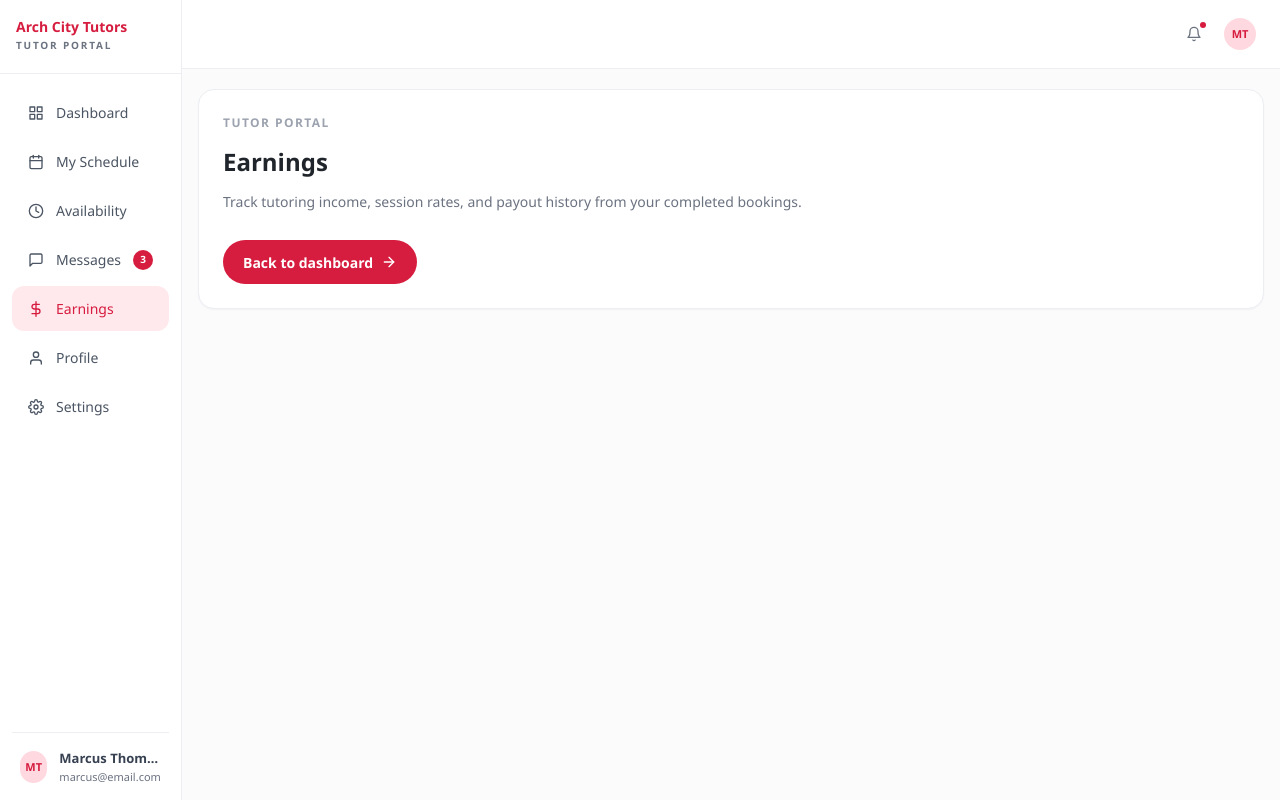
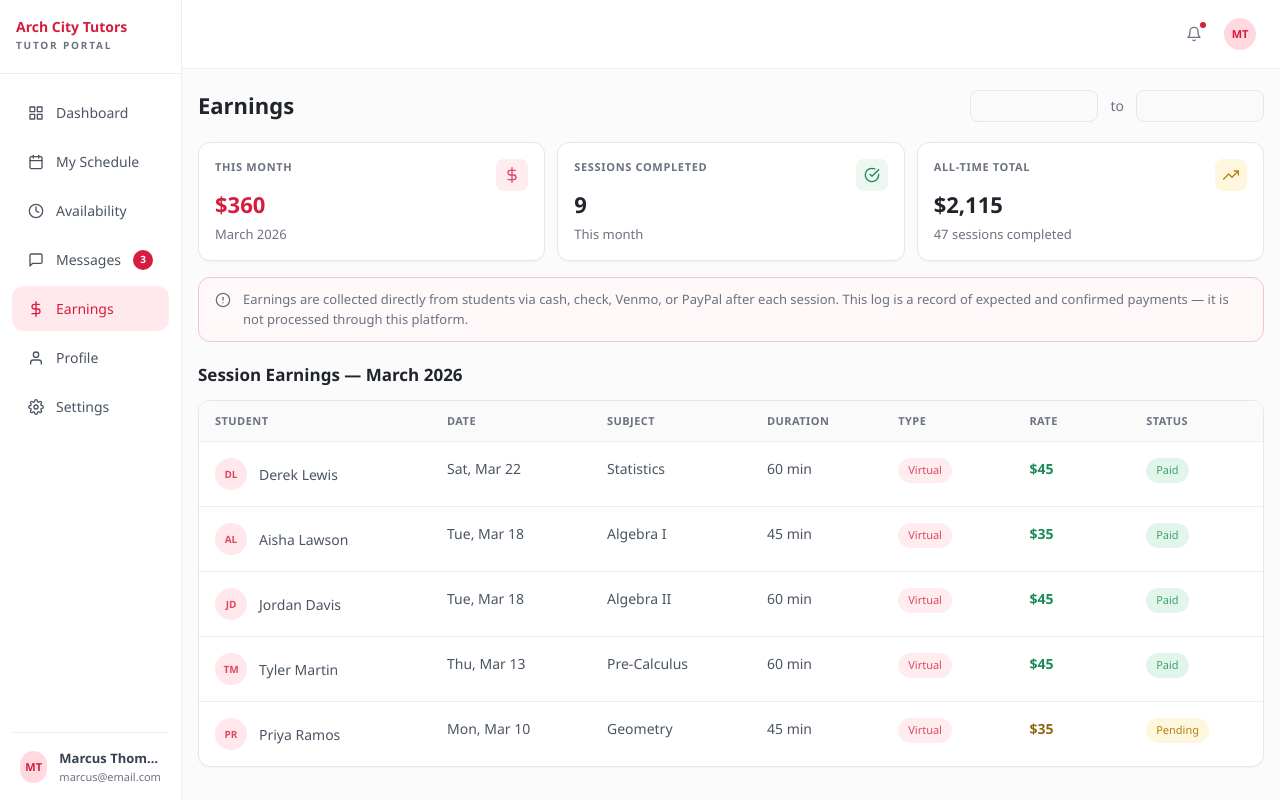
Before and after one commit to mmiskatul/arch-city, a Next.js app: page /tutor-dashboard/earnings in a window 1280 px wide. Built offline with nearby package versions, Linux system fonts and the light colour scheme.

Commit message:
create the profile routes

```diff
--- a/app/tutor-dashboard/earnings/page.tsx
+++ b/app/tutor-dashboard/earnings/page.tsx
@@ -1,10 +1,5 @@
-import { TutorSectionPage } from "@/components/tutor/tutor-section-page";
+import { TutorEarningsPage } from "@/components/tutor/tutor-earnings-page";
 
 export default function TutorEarningsRoute() {
-  return (
-    <TutorSectionPage
-      title="Earnings"
-      description="Track tutoring income, session rates, and payout history from your completed bookings."
-    />
-  );
+  return <TutorEarningsPage />;
 }
--- /dev/null
+++ b/components/tutor/tutor-earnings-page.tsx
@@ -0,0 +1,163 @@
+import type { IconType } from "react-icons";
+import {
+  FiAlertCircle,
+  FiCheckCircle,
+  FiDollarSign,
+  FiTrendingUp,
+} from "react-icons/fi";
+
+import { TutorShell } from "@/components/tutor/tutor-shell";
+import {
+  tutorEarningsRows,
+  tutorEarningsSummary,
+  type TutorEarningRow,
+} from "@/lib/tutor/earnings-data";
+
+type SummaryCard = {
+  title: string;
+  value: string;
+  subtitle: string;
+  icon: IconType;
+  iconClassName: string;
+  valueClassName?: string;
+};
+
+const summaryCards: SummaryCard[] = [
+  {
+    title: "This Month",
+    value: tutorEarningsSummary.thisMonth,
+    subtitle: tutorEarningsSummary.thisMonthLabel,
+    icon: FiDollarSign,
+    iconClassName: "bg-[#ffecef] text-[#d94a62]",
+    valueClassName: "text-[#d61c3f]",
+  },
+  {
+    title: "Sessions Completed",
+    value: tutorEarningsSummary.sessionsCompletedThisMonth,
+    subtitle: "This month",
+    icon: FiCheckCircle,
+    iconClassName: "bg-[#ebf7ef] text-[#1b8a5a]",
+    valueClassName: "text-[#1b8a5a]",
+  },
+  {
+    title: "All-Time Total",
+    value: tutorEarningsSummary.allTimeTotal,
+    subtitle: `${tutorEarningsSummary.allTimeSessions} sessions completed`,
+    icon: FiTrendingUp,
+    iconClassName: "bg-[#fff6de] text-[#b58112]",
+  },
+];
+
+function SummaryCardView({ card }: { card: SummaryCard }) {
+  const Icon = card.icon;
+
+  return (
+    <article className="rounded-[12px] border border-[#e7e7eb] bg-white p-4 shadow-[0_1px_2px_rgba(15,23,42,0.04)]">
+      <div className="flex items-start justify-between gap-4">
+        <div>
+          <p className="text-[11px] font-bold uppercase tracking-[0.06em] text-[#6b7280]">
+            {card.title}
+          </p>
+          <p className={`mt-3 text-[22px] font-bold text-[#20242b] ${card.valueClassName ?? ""}`}>
+            {card.value}
+          </p>
+          <p className="mt-1 text-[13px] text-[#6b7280]">{card.subtitle}</p>
+        </div>
+        <span className={`flex h-8 w-8 items-center justify-center rounded-lg ${card.iconClassName}`}>
+          <Icon className="h-4 w-4" />
+        </span>
+      </div>
+    </article>
+  );
+}
+
+function typeClass(type: TutorEarningRow["type"]) {
+  return type === "Virtual"
+    ? "bg-[#ffecef] text-[#d94a62]"
+    : "bg-[#f1f1f1] text-[#6b7280]";
+}
+
+function statusClass(status: TutorEarningRow["status"]) {
+  return status === "Paid"
+    ? "bg-[#e2f5ea] text-[#41a16f]"
+    : "bg-[#fff6de] text-[#b58112]";
+}
+
+export function TutorEarningsPage() {
+  return (
+    <TutorShell>
+      <div className="w-full px-2 sm:px-3 lg:px-4">
+        <div className="flex flex-col gap-4 lg:flex-row lg:items-center lg:justify-between">
+          <h1 className="text-[18px] font-bold text-[#20242b] sm:text-[22px]">Earnings</h1>
+
+          <div className="flex items-center gap-3 text-[14px] text-[#6b7280]">
+            <div className="h-8 w-[128px] rounded-lg border border-[#e5e7eb] bg-[#fafafa]" />
+            <span>to</span>
+            <div className="h-8 w-[128px] rounded-lg border border-[#e5e7eb] bg-[#fafafa]" />
+          </div>
+        </div>
+
+        <section className="mt-5 grid gap-3 lg:grid-cols-3">
+          {summaryCards.map((card) => (
+            <SummaryCardView key={card.title} card={card} />
+          ))}
+        </section>
+
+        <div className="mt-4 flex items-start gap-3 rounded-[12px] border border-[#f1c6cf] bg-[#fff8f9] px-4 py-3 text-[13px] text-[#6b7280]">
+          <FiAlertCircle className="mt-0.5 h-4 w-4 shrink-0 text-[#6b7280]" />
+          <p>
+            Earnings are collected directly from students via cash, check, Venmo, or PayPal after each session. This log is a record of expected and confirmed payments — it is not processed through this platform.
+          </p>
+        </div>
+
+        <section className="mt-5">
+          <h2 className="text-[17px] font-bold text-[#20242b]">Session Earnings — March 2026</h2>
+
+          <div className="mt-3 overflow-hidden rounded-[12px] border border-[#e7e7eb] bg-white shadow-[0_1px_2px_rgba(15,23,42,0.04)]">
+            <div className="grid grid-cols-[1.5fr_1fr_1fr_0.8fr_0.8fr_0.7fr_0.7fr] gap-4 border-b border-[#eceef2] bg-[#fafafb] px-4 py-3 text-[11px] font-bold uppercase tracking-[0.04em] text-[#6b7280]">
+              <span>Student</span>
+              <span>Date</span>
+              <span>Subject</span>
+              <span>Duration</span>
+              <span>Type</span>
+              <span>Rate</span>
+              <span>Status</span>
+            </div>
+
+            <div className="divide-y divide-[#eceef2]">
+              {tutorEarningsRows.map((row) => (
+                <div
+                  key={row.id}
+                  className="grid grid-cols-[1.5fr_1fr_1fr_0.8fr_0.8fr_0.7fr_0.7fr] gap-4 px-4 py-4 text-[14px] text-[#4b5563]"
+                >
+                  <div className="flex items-center gap-3">
+                    <span className="flex h-8 w-8 shrink-0 items-center justify-center rounded-full bg-[#ffe7eb] text-[10px] font-bold text-[#d94a62]">
+                      {row.studentInitials}
+                    </span>
+                    <span className="font-medium text-[#4b5563]">{row.studentName}</span>
+                  </div>
+                  <div>{row.date}</div>
+                  <div>{row.subject}</div>
+                  <div>{row.duration}</div>
+                  <div>
+                    <span className={`inline-flex rounded-full px-2.5 py-1 text-[11px] font-medium ${typeClass(row.type)}`}>
+                      {row.type}
+                    </span>
+                  </div>
+                  <div className={`font-semibold ${row.status === "Paid" ? "text-[#1b8a5a]" : "text-[#8f6a16]"}`}>
+                    {row.rate}
+                  </div>
+                  <div>
+                    <span className={`inline-flex rounded-full px-2.5 py-1 text-[11px] font-medium ${statusClass(row.status)}`}>
+                      {row.status}
+                    </span>
+                  </div>
+                </div>
+              ))}
+            </div>
+          </div>
+        </section>
+      </div>
+    </TutorShell>
+  );
+}
--- a/components/tutor/tutor-messages-page.tsx
+++ b/components/tutor/tutor-messages-page.tsx
@@ -36,14 +36,28 @@ function MessageBubble({
 }
 
 export function TutorMessagesPage() {
+  const [threads, setThreads] = useState(tutorMessageThreads);
   const [activeThreadId, setActiveThreadId] = useState(tutorMessageThreads[0]?.id ?? "");
   const activeThread = useMemo(
-    () => tutorMessageThreads.find((thread) => thread.id === activeThreadId) ?? tutorMessageThreads[0],
-    [activeThreadId],
+    () => threads.find((thread) => thread.id === activeThreadId) ?? threads[0],
+    [activeThreadId, threads],
+  );
+  const unreadTotal = useMemo(
+    () => threads.reduce((total, thread) => total + thread.unreadCount, 0),
+    [threads],
   );
 
+  function handleOpenThread(threadId: string) {
+    setActiveThreadId(threadId);
+    setThreads((current) =>
+      current.map((thread) =>
+        thread.id === threadId ? { ...thread, unreadCount: 0 } : thread,
+      ),
+    );
+  }
+
   return (
-    <TutorShell>
+    <TutorShell messagesUnreadCountOverride={unreadTotal}>
       <div className="w-full px-2 sm:px-3 lg:px-4">
         <h1 className="pb-5 text-[18px] font-bold text-[#20242b] sm:text-[22px]">Messages</h1>
 
@@ -61,14 +75,14 @@ export function TutorMessagesPage() {
             </div>
 
             <div className="divide-y divide-[#eceef2]">
-              {tutorMessageThreads.map((thread) => {
+              {threads.map((thread) => {
                 const active = thread.id === activeThread?.id;
 
                 return (
                   <button
                     key={thread.id}
                     type="button"
-                    onClick={() => setActiveThreadId(thread.id)}
+                    onClick={() => handleOpenThread(thread.id)}
                     className={`flex w-full items-start gap-3 border-l-2 px-4 py-3 text-left ${
                       active ? "border-[#d61c3f] bg-[#fff1f4]" : "border-transparent bg-white"
                     }`}
--- a/components/tutor/tutor-shell.tsx
+++ b/components/tutor/tutor-shell.tsx
@@ -79,7 +79,13 @@ function SidebarLink({ item, active }: { item: NavItem; active: boolean }) {
   );
 }
 
-export function TutorShell({ children }: { children: ReactNode }) {
+export function TutorShell({
+  children,
+  messagesUnreadCountOverride,
+}: {
+  children: ReactNode;
+  messagesUnreadCountOverride?: number;
+}) {
   const pathname = usePathname();
   const useCompactHeader =
     pathname.startsWith(`${TUTOR_SCHEDULE_ROUTE}/`) ||
@@ -91,6 +97,19 @@ export function TutorShell({ children }: { children: ReactNode }) {
       TUTOR_PROFILE_ROUTE,
       TUTOR_SETTINGS_ROUTE,
     ].includes(pathname);
+  const resolvedMessagesUnreadCount =
+    messagesUnreadCountOverride ?? tutorMessagesUnreadCount;
+  const resolvedMenuItems: NavItem[] = menuItems.map((item) =>
+    item.href === TUTOR_MESSAGES_ROUTE
+      ? {
+          ...item,
+          badge:
+            resolvedMessagesUnreadCount > 0
+              ? String(resolvedMessagesUnreadCount)
+              : undefined,
+        }
+      : item,
+  );
 
   return (
     <main className="min-h-screen bg-[#fbfbfc] text-[#1f2937]">
@@ -110,7 +129,7 @@ export function TutorShell({ children }: { children: ReactNode }) {
             style={hiddenScrollbarStyle}
           >
             <nav className="space-y-1">
-              {menuItems.map((item) => (
+              {resolvedMenuItems.map((item) => (
                 <SidebarLink
                   key={item.label}
                   item={item}
--- /dev/null
+++ b/lib/tutor/earnings-data.ts
@@ -0,0 +1,77 @@
+export type TutorEarningRow = {
+  id: string;
+  studentInitials: string;
+  studentName: string;
+  date: string;
+  subject: string;
+  duration: string;
+  type: "Virtual" | "In-Person";
+  rate: string;
+  status: "Paid" | "Pending";
+};
+
+export const tutorEarningsSummary = {
+  thisMonth: "$360",
+  thisMonthLabel: "March 2026",
+  sessionsCompletedThisMonth: "9",
+  allTimeTotal: "$2,115",
+  allTimeSessions: "47",
+};
+
+export const tutorEarningsRows: TutorEarningRow[] = [
+  {
+    id: "earn-1",
+    studentInitials: "DL",
+    studentName: "Derek Lewis",
+    date: "Sat, Mar 22",
+    subject: "Statistics",
+    duration: "60 min",
+    type: "Virtual",
+    rate: "$45",
+    status: "Paid",
+  },
+  {
+    id: "earn-2",
+    studentInitials: "AL",
+    studentName: "Aisha Lawson",
+    date: "Tue, Mar 18",
+    subject: "Algebra I",
+    duration: "45 min",
+    type: "Virtual",
+    rate: "$35",
+    status: "Paid",
+  },
+  {
+    id: "earn-3",
+    studentInitials: "JD",
+    studentName: "Jordan Davis",
+    date: "Tue, Mar 18",
+    subject: "Algebra II",
+    duration: "60 min",
+    type: "Virtual",
+    rate: "$45",
+    status: "Paid",
+  },
+  {
+    id: "earn-4",
+    studentInitials: "TM",
+    studentName: "Tyler Martin",
+    date: "Thu, Mar 13",
+    subject: "Pre-Calculus",
+    duration: "60 min",
+    type: "Virtual",
+    rate: "$45",
+    status: "Paid",
+  },
+  {
+    id: "earn-5",
+    studentInitials: "PR",
+    studentName: "Priya Ramos",
+    date: "Mon, Mar 10",
+    subject: "Geometry",
+    duration: "45 min",
+    type: "Virtual",
+    rate: "$35",
+    status: "Pending",
+  },
+];
```
